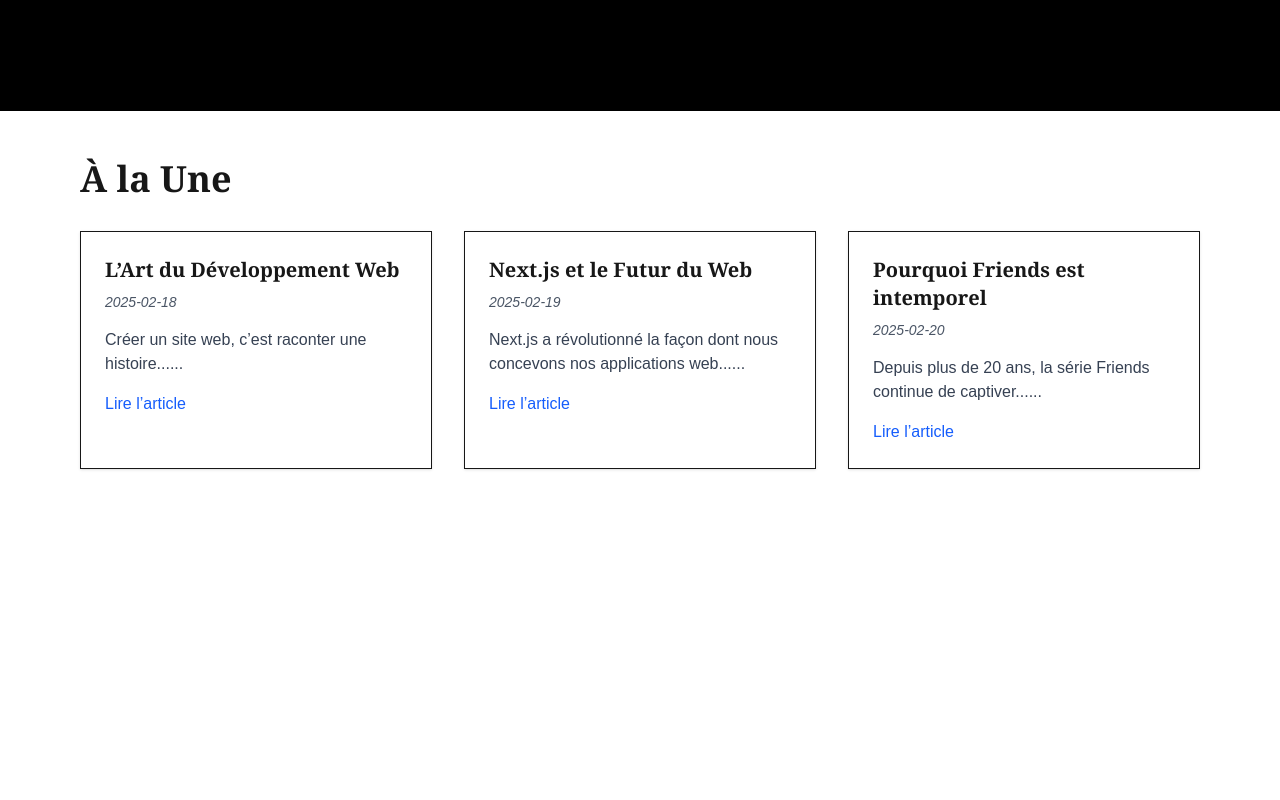
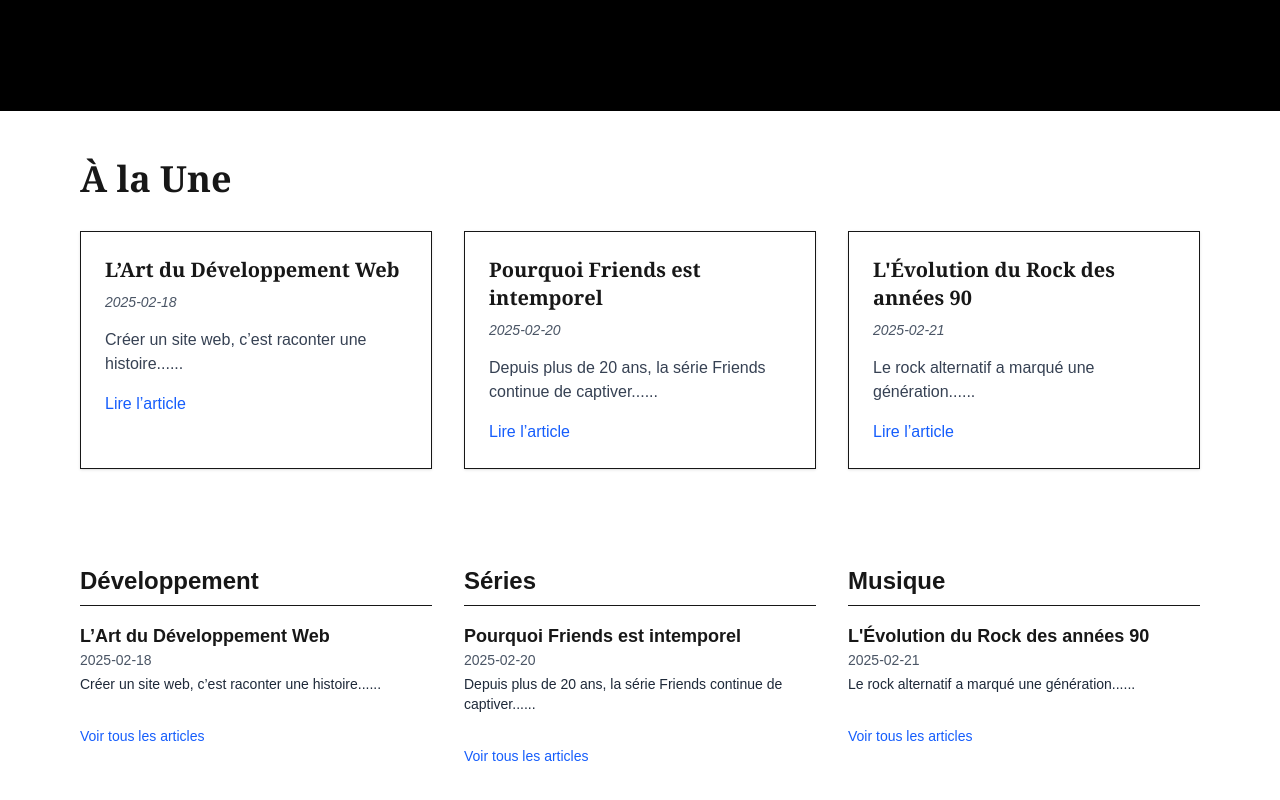
Before and after one commit to GaelleB/code-in-the-city, a Next.js app: page / in a window 1280 px wide. Shown: the part 602-1402 px from the top of the page. Before the commit the page ends 1119 px from the top, so only its background shows below. Built offline with nearby package versions, Linux system fonts and the light colour scheme.

Commit message:
ajout category des articles

```diff
--- /dev/null
+++ b/app/components/CategoryColumns.tsx
@@ -0,0 +1,39 @@
+'use client';
+
+import Link from 'next/link';
+import articles from '../data/articles';
+
+export default function CategoryColumns() {
+    const categories = ['Développement', 'Séries', 'Musique'];
+
+    // Je filtre les articles pour chaque catégorie
+    const categorizedArticles = categories.map((category) => ({
+        name: category,
+        articles: articles.filter((article) => article.category === category).slice(0, 2),
+    }));
+
+    return (
+        <section className="max-w-6xl mx-auto px-4 py-12">
+            <div className="grid grid-cols-1 md:grid-cols-3 gap-8">
+                {categorizedArticles.map((cat) => (
+                <div key={cat.name}>
+                    <h3 className="text-2xl font-bold border-b pb-2 mb-4">{cat.name}</h3>
+                    {cat.articles.map((article) => (
+                    <div key={article.id} className="mb-4">
+                        <h4 className="text-lg font-semibold">{article.title}</h4>
+                        <p className="text-sm text-gray-600">{article.date}</p>
+                        <p className="text-sm text-gray-800 mt-1">{article.content.slice(0, 80)}...</p>
+                    </div>
+                    ))}
+                    <Link
+                    href="/blog"
+                    className="inline-block mt-4 text-blue-600 hover:underline text-sm font-medium"
+                    >
+                    Voir tous les articles
+                    </Link>
+                </div>
+                ))}
+            </div>
+        </section>
+    );
+}
--- a/app/data/articles.tsx
+++ b/app/data/articles.tsx
@@ -3,26 +3,22 @@ const articles = [
     id: 1,
     title: "L’Art du Développement Web",
     date: "2025-02-18",
-    content: "Créer un site web, c’est raconter une histoire..."
+    content: "Créer un site web, c’est raconter une histoire...",
+    category: "Développement",
     },
     {
     id: 2,
-    title: "Next.js et le Futur du Web",
-    date: "2025-02-19",
-    content: "Next.js a révolutionné la façon dont nous concevons nos applications web..."
+    title: "Pourquoi Friends est intemporel",
+    date: "2025-02-20",
+    content: "Depuis plus de 20 ans, la série Friends continue de captiver...",
+    category: "Séries",
     },
     {
     id: 3,
-    title: "Pourquoi Friends est intemporel",
-    date: "2025-02-20",
-    content: "Depuis plus de 20 ans, la série Friends continue de captiver..."
-    },
-    {
-    id: 4,
     title: "L'Évolution du Rock des années 90",
     date: "2025-02-21",
-    content: "Le rock alternatif a marqué une génération..."
-    }
+    content: "Le rock alternatif a marqué une génération...",
+    category: "Musique",
+    },
 ];
-
 export default articles;
--- a/app/page.tsx
+++ b/app/page.tsx
@@ -1,11 +1,13 @@
 import Hero from "./components/Hero";
 import Featured from "./components/Featured";
+import CategoryColumns from "./components/CategoryColumns";
 
 export default function HomePage() {
   return (
     <main>
       <Hero />
       <Featured />
+      <CategoryColumns />
     </main>
   );
 }
```
